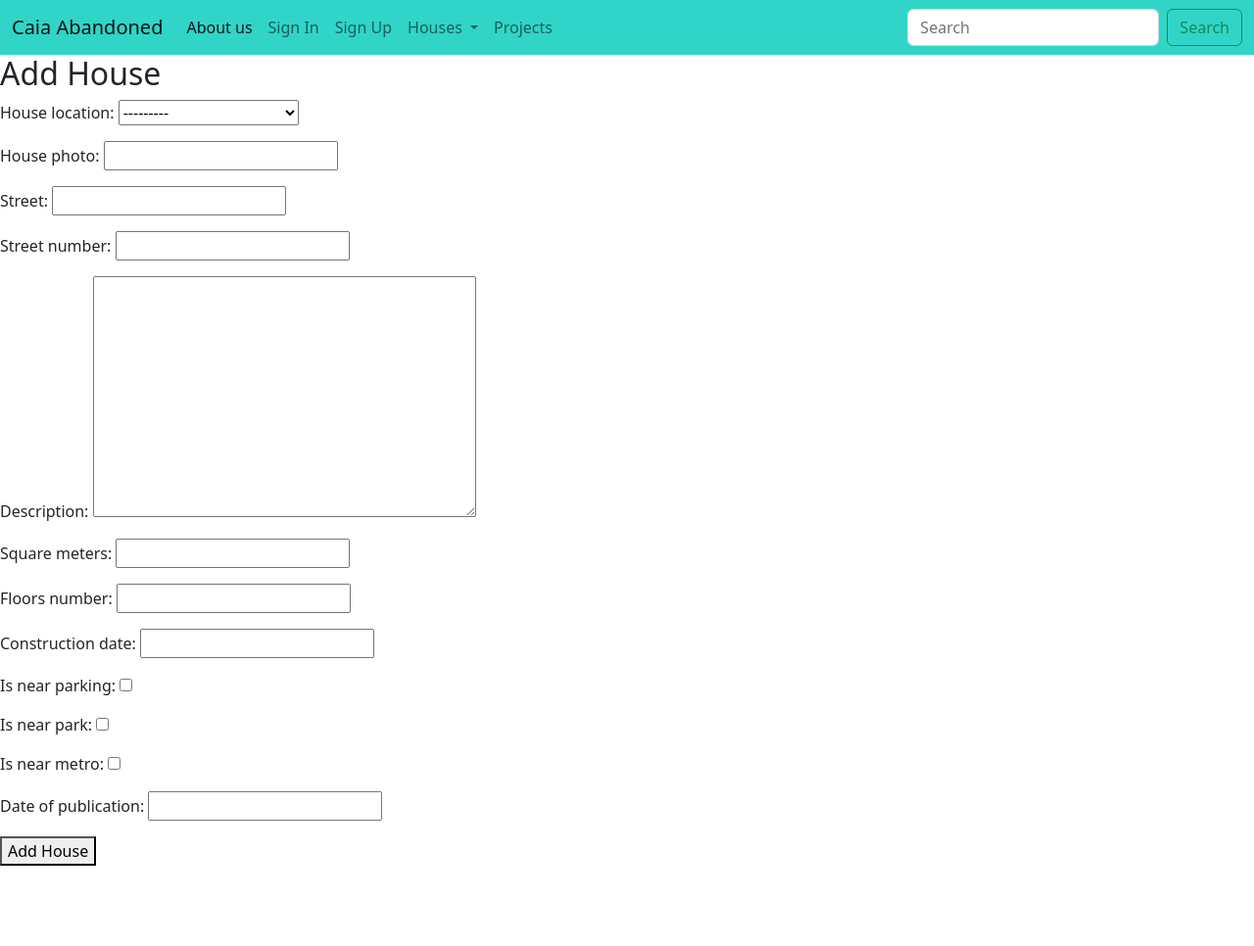
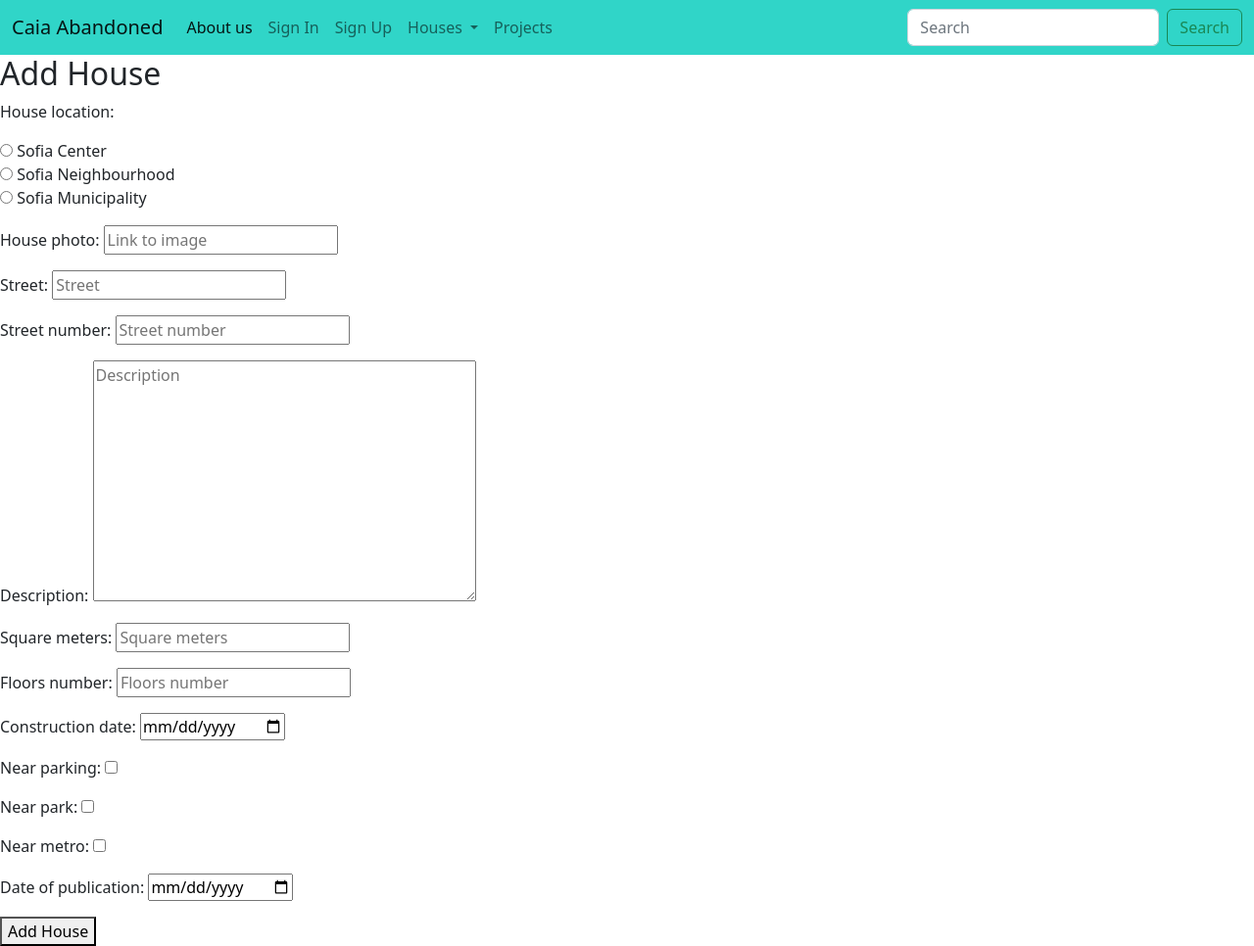
Before and after one commit to GerganaBot/caiaAbandoned, a Django app: page /houses/addhouse/ in a window 1280 px wide. Shown: the whole page at 98% size. Before the commit the page ends 884 px from the top, so only its background shows below. Run offline with Django 4.2, Linux system fonts and the light colour scheme; data comes from the database, SQL or seed files in the repository.

Commit message:
Improved the UI of Add House form

```diff
--- a/caiaAbandoned/houses/forms.py
+++ b/caiaAbandoned/houses/forms.py
@@ -7,3 +7,22 @@ class HouseForm(forms.ModelForm):
         model = House
         fields = ['house_location', 'house_photo', 'street', 'street_number', 'description', 'square_meters',
                   'floors_number', 'construction_date', 'is_near_parking', 'is_near_park', 'is_near_metro', 'date_of_publication']
+        widgets = {
+            'house_location': forms.RadioSelect(),
+            'house_photo': forms.TextInput(attrs={'placeholder': 'Link to image'}),
+            'street': forms.TextInput(attrs={'placeholder': 'Street'}),
+            'street_number': forms.NumberInput(attrs={'placeholder': 'Street number'}),
+            'description': forms.Textarea(attrs={'placeholder': 'Description'}),
+            'square_meters': forms.NumberInput(attrs={'placeholder': 'Square meters'}),
+            'floors_number': forms.NumberInput(attrs={'placeholder': 'Floors number'}),
+            'construction_date': forms.DateInput(attrs={'type': 'date'}),
+            'is_near_parking': forms.CheckboxInput(),
+            'is_near_park': forms.CheckboxInput(),
+            'is_near_metro': forms.CheckboxInput(),
+            'date_of_publication': forms.DateInput(attrs={'type': 'date'}),
+        }
+        labels = {
+            'is_near_parking': 'Near parking:',
+            'is_near_park': 'Near park:',
+            'is_near_metro': 'Near metro:',
+        }
```
Also changed, not shown: caiaAbandoned/houses/templates/houses/houses-list.html (+8 -0 lines).
